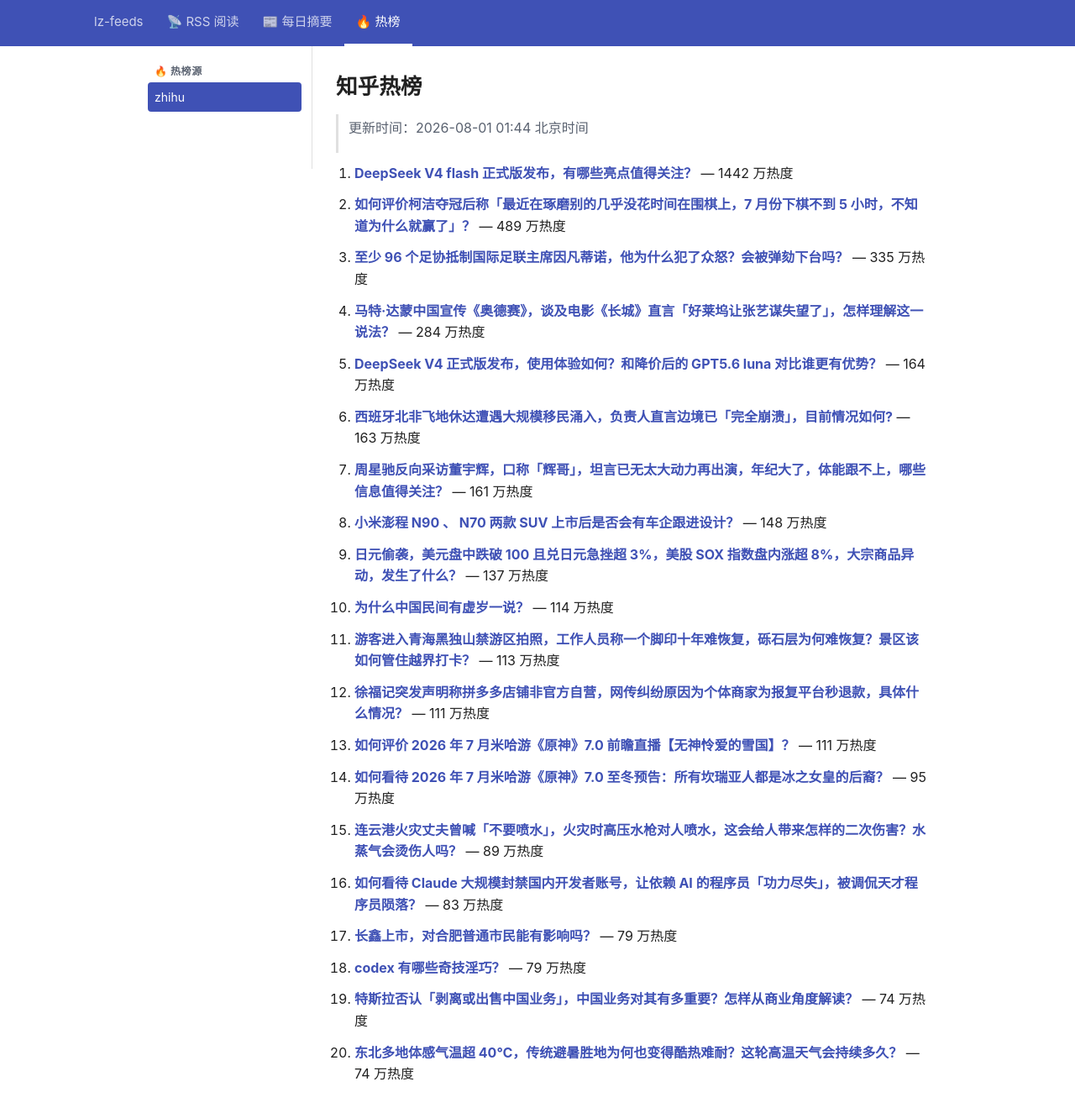
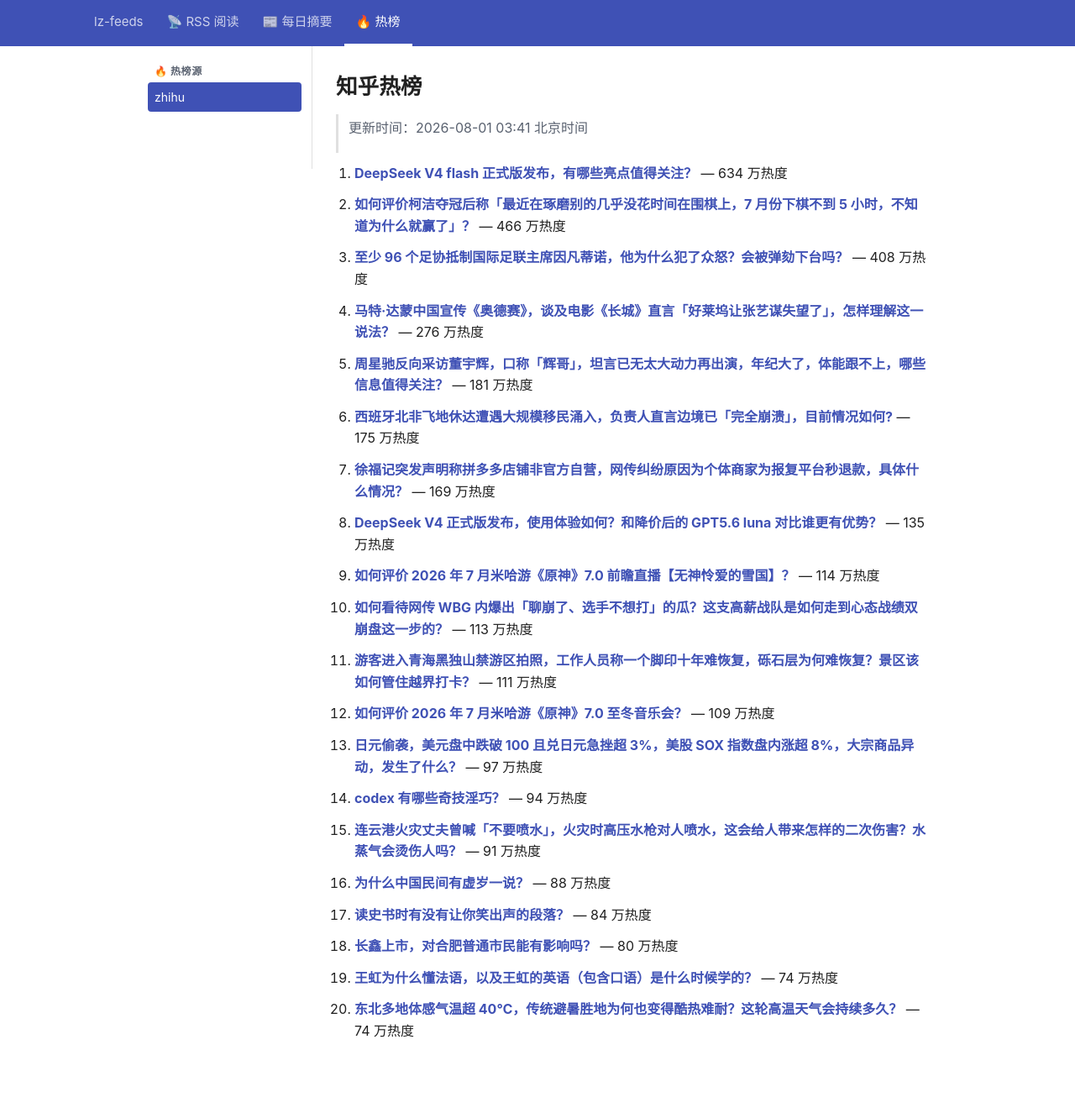
Before and after one commit to lizhang0101/lz-feeds, a Jekyll site: the page built from _hotlist/zhihu.md, in a window 1280 px wide and 1356 px high. Shown: the top 1325 px of the window at 84% size. Built offline with Jekyll 4.4.1, drawn with Linux system fonts in a browser that asks for light colours.

Commit message:
hotlist: 2026-07-31T19:41Z

```diff
--- a/_hotlist/zhihu.md
+++ b/_hotlist/zhihu.md
@@ -1,48 +1,48 @@
 ---
-updated: 2026-08-01 01:44 北京时间
+updated: 2026-08-01 03:41 北京时间
 count: 20
 ---
 
 # 知乎热榜
 
-> 更新时间：2026-08-01 01:44 北京时间
+> 更新时间：2026-08-01 03:41 北京时间
 
-1. **[DeepSeek V4 flash 正式版发布，有哪些亮点值得关注？](https://www.zhihu.com/question/2066521165246489298)** — 1442 万热度
+1. **[DeepSeek V4 flash 正式版发布，有哪些亮点值得关注？](https://www.zhihu.com/question/2066521165246489298)** — 634 万热度
 
-2. **[如何评价柯洁夺冠后称「最近在琢磨别的几乎没花时间在围棋上，7 月份下棋不到 5 小时，不知道为什么就赢了」？](https://www.zhihu.com/question/2066503028652204150)** — 489 万热度
+2. **[如何评价柯洁夺冠后称「最近在琢磨别的几乎没花时间在围棋上，7 月份下棋不到 5 小时，不知道为什么就赢了」？](https://www.zhihu.com/question/2066503028652204150)** — 466 万热度
 
-3. **[至少 96 个足协抵制国际足联主席因凡蒂诺，他为什么犯了众怒？会被弹劾下台吗？](https://www.zhihu.com/question/2066479058599113686)** — 335 万热度
+3. **[至少 96 个足协抵制国际足联主席因凡蒂诺，他为什么犯了众怒？会被弹劾下台吗？](https://www.zhihu.com/question/2066479058599113686)** — 408 万热度
 
-4. **[马特·达蒙中国宣传《奥德赛》，谈及电影《长城》直言「好莱坞让张艺谋失望了」，怎样理解这一说法？](https://www.zhihu.com/question/2066461420372190170)** — 284 万热度
+4. **[马特·达蒙中国宣传《奥德赛》，谈及电影《长城》直言「好莱坞让张艺谋失望了」，怎样理解这一说法？](https://www.zhihu.com/question/2066461420372190170)** — 276 万热度
 
-5. **[DeepSeek V4 正式版发布，使用体验如何？和降价后的 GPT5.6 luna 对比谁更有优势？](https://www.zhihu.com/question/2066526486505461299)** — 164 万热度
+5. **[周星驰反向采访董宇辉，口称「辉哥」，坦言已无太大动力再出演，年纪大了，体能跟不上，哪些信息值得关注？](https://www.zhihu.com/question/2066155942396350474)** — 181 万热度
 
-6. **[西班牙北非飞地休达遭遇大规模移民涌入，负责人直言边境已「完全崩溃」，目前情况如何?](https://www.zhihu.com/question/2066407134779138989)** — 163 万热度
+6. **[西班牙北非飞地休达遭遇大规模移民涌入，负责人直言边境已「完全崩溃」，目前情况如何?](https://www.zhihu.com/question/2066407134779138989)** — 175 万热度
 
-7. **[周星驰反向采访董宇辉，口称「辉哥」，坦言已无太大动力再出演，年纪大了，体能跟不上，哪些信息值得关注？](https://www.zhihu.com/question/2066155942396350474)** — 161 万热度
+7. **[徐福记突发声明称拼多多店铺非官方自营，网传纠纷原因为个体商家为报复平台秒退款，具体什么情况？](https://www.zhihu.com/question/2065846000862720837)** — 169 万热度
 
-8. **[小米澎程 N90 、 N70 两款 SUV 上市后是否会有车企跟进设计？](https://www.zhihu.com/question/2065496535039742086)** — 148 万热度
+8. **[DeepSeek V4 正式版发布，使用体验如何？和降价后的 GPT5.6 luna 对比谁更有优势？](https://www.zhihu.com/question/2066526486505461299)** — 135 万热度
 
-9. **[日元偷袭，美元盘中跌破 100 且兑日元急挫超 3%，美股 SOX 指数盘内涨超 8%，大宗商品异动，发生了什么？](https://www.zhihu.com/question/2066288437683032785)** — 137 万热度
+9. **[如何评价 2026 年 7 月米哈游《原神》7.0 前瞻直播【无神怜爱的雪国】？](https://www.zhihu.com/question/2066447691849192124)** — 114 万热度
 
-10. **[为什么中国民间有虚岁一说？](https://www.zhihu.com/question/2059184322427593671)** — 114 万热度
+10. **[如何看待网传 WBG 内爆出「聊崩了、选手不想打」的瓜？这支高薪战队是如何走到心态战绩双崩盘这一步的？](https://www.zhihu.com/question/2066480100778963899)** — 113 万热度
 
-11. **[游客进入青海黑独山禁游区拍照，工作人员称一个脚印十年难恢复，砾石层为何难恢复？景区该如何管住越界打卡？](https://www.zhihu.com/question/2065022640889098964)** — 113 万热度
+11. **[游客进入青海黑独山禁游区拍照，工作人员称一个脚印十年难恢复，砾石层为何难恢复？景区该如何管住越界打卡？](https://www.zhihu.com/question/2065022640889098964)** — 111 万热度
 
-12. **[徐福记突发声明称拼多多店铺非官方自营，网传纠纷原因为个体商家为报复平台秒退款，具体什么情况？](https://www.zhihu.com/question/2065846000862720837)** — 111 万热度
+12. **[如何评价 2026 年 7 月米哈游《原神》7.0 至冬音乐会？](https://www.zhihu.com/question/2066448714458312845)** — 109 万热度
 
-13. **[如何评价 2026 年 7 月米哈游《原神》7.0 前瞻直播【无神怜爱的雪国】？](https://www.zhihu.com/question/2066447691849192124)** — 111 万热度
+13. **[日元偷袭，美元盘中跌破 100 且兑日元急挫超 3%，美股 SOX 指数盘内涨超 8%，大宗商品异动，发生了什么？](https://www.zhihu.com/question/2066288437683032785)** — 97 万热度
 
-14. **[如何看待 2026 年 7 月米哈游《原神》7.0 至冬预告：所有坎瑞亚人都是冰之女皇的后裔？](https://www.zhihu.com/question/2066619923196015160)** — 95 万热度
+14. **[codex 有哪些奇技淫巧？](https://www.zhihu.com/question/2063557784394785882)** — 94 万热度
 
-15. **[连云港火灾丈夫曾喊「不要喷水」，火灾时高压水枪对人喷水，这会给人带来怎样的二次伤害？水蒸气会烫伤人吗？](https://www.zhihu.com/question/2066521456100337329)** — 89 万热度
+15. **[连云港火灾丈夫曾喊「不要喷水」，火灾时高压水枪对人喷水，这会给人带来怎样的二次伤害？水蒸气会烫伤人吗？](https://www.zhihu.com/question/2066521456100337329)** — 91 万热度
 
-16. **[如何看待 Claude 大规模封禁国内开发者账号，让依赖 AI 的程序员「功力尽失」，被调侃天才程序员陨落？](https://www.zhihu.com/question/2065499504187371980)** — 83 万热度
+16. **[为什么中国民间有虚岁一说？](https://www.zhihu.com/question/2059184322427593671)** — 88 万热度
 
-17. **[长鑫上市，对合肥普通市民能有影响吗？](https://www.zhihu.com/question/2065114398650283660)** — 79 万热度
+17. **[读史书时有没有让你笑出声的段落？](https://www.zhihu.com/question/31673647)** — 84 万热度
 
-18. **[codex 有哪些奇技淫巧？](https://www.zhihu.com/question/2063557784394785882)** — 79 万热度
+18. **[长鑫上市，对合肥普通市民能有影响吗？](https://www.zhihu.com/question/2065114398650283660)** — 80 万热度
 
-19. **[特斯拉否认「剥离或出售中国业务」，中国业务对其有多重要？怎样从商业角度解读？](https://www.zhihu.com/question/2066476826868676553)** — 74 万热度
+19. **[王虹为什么懂法语，以及王虹的英语（包含口语）是什么时候学的？](https://www.zhihu.com/question/2065435663818830022)** — 74 万热度
 
 20. **[东北多地体感气温超 40℃，传统避暑胜地为何也变得酷热难耐？这轮高温天气会持续多久？](https://www.zhihu.com/question/2065589457349252456)** — 74 万热度
```
